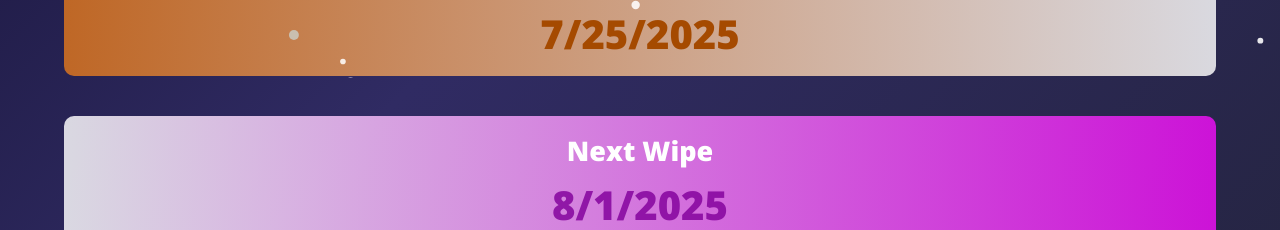
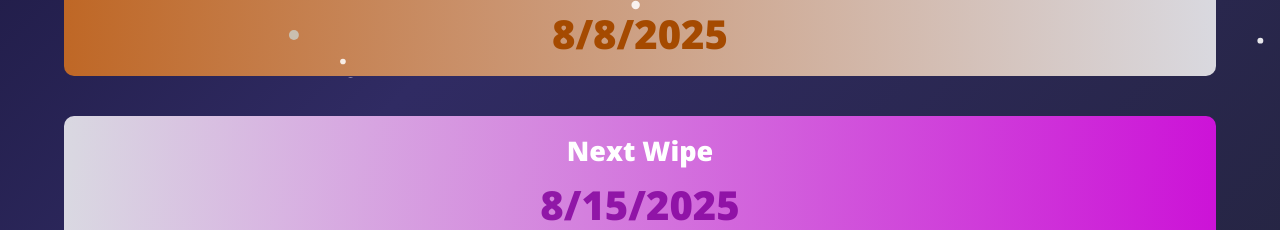
Before and after one commit to DarkDMR1/DarkMatterRustServers, a plain HTML site: page stats.html in a window 1280 px wide. Shown: the part 722-952 px from the top of the page. Drawn offline with Linux system fonts and the light colour scheme.

Commit message:
Update stats.html

```diff
--- a/stats.html
+++ b/stats.html
@@ -680,7 +680,7 @@
                     </div>
                     <p class="stats-header">Last Wipe</p>
                 </div>
-                <p class="wipe-desc">7/25/2025</p>
+                <p class="wipe-desc">8/8/2025</p>
             </div>
             </div>
              <div class="stats-cards">
@@ -692,7 +692,7 @@
                     </div>
                     <p class="stats-header">Next Wipe</p>
                 </div>
-                <p class="next-wipe-desc">8/1/2025</p>
+                <p class="next-wipe-desc">8/15/2025</p>
                 </div>
                 </div>
                  <div class="stats-card4">
```
